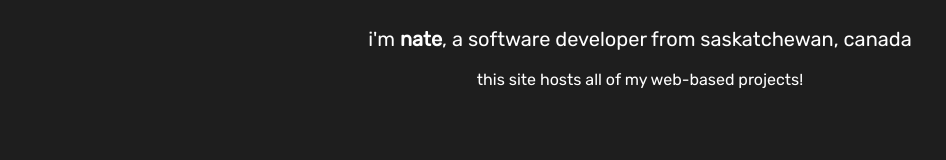
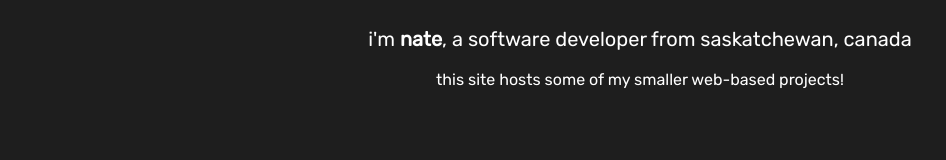
Before and after one commit to nathangchay/me, a Vue app: page /contact in a window 1280 px wide. Shown: the part 343-503 px from the top of the page, without its empty margins (0-946 px from the left). Built offline with nearby package versions, Linux system fonts and the light colour scheme; the HTML template or start-up script is replaced by a standard one.

Commit message:
Changed description

```diff
--- a/src/components/TitleCard.vue
+++ b/src/components/TitleCard.vue
@@ -5,7 +5,7 @@
     </div>
     <br>
     <div>
-      this site hosts all of my web-based projects!
+      this site hosts some of my smaller web-based projects!
     </div>
   </div>
 </template>
```
